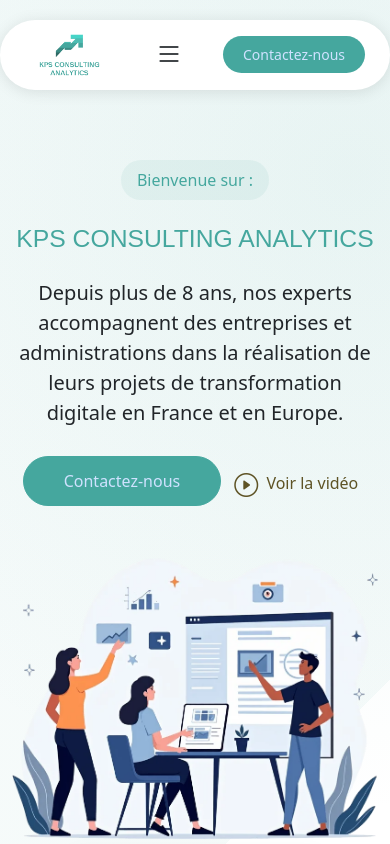
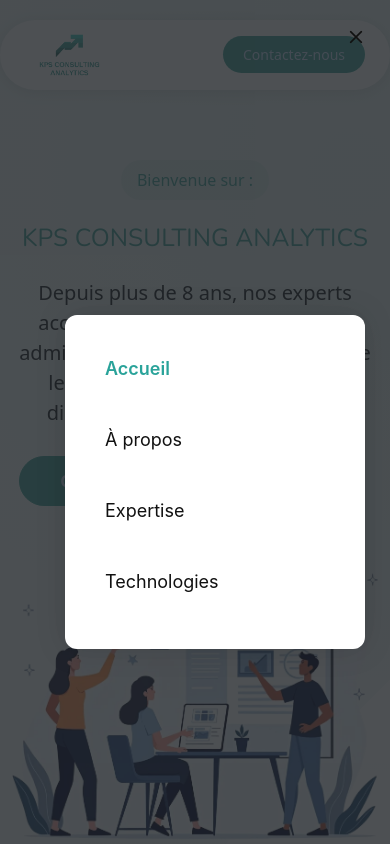
Before and after one commit to kps-dev-ops/kpsgroupe_ca, a Vue app in the folder kps/: page /technologies in a window 390 px wide. Both pictures are taken after a click on the icon 169 px from the left and 53 px from the top of the page. Shown: the top 844 px of the page. Built offline with nearby package versions, Linux system fonts and the light colour scheme.

Commit message:
correction of menu on mobile

```diff
--- a/kps/package.json
+++ b/kps/package.json
@@ -9,6 +9,7 @@
     "preview": "vite preview"
   },
   "dependencies": {
+    "@fontsource/nunito": "^5.2.5",
     "aos": "^2.3.4",
     "bootstrap": "^5.3.3",
     "bootstrap-icons": "^1.11.3",
--- a/kps/src/App.vue
+++ b/kps/src/App.vue
@@ -1,19 +1,70 @@
 <template>
-  <Headers/>
+  <Headers />
   <home />
   <nav>
-    <!-- <RouterLink to="/">Accueil</RouterLink> | -->
-    <!-- <RouterLink to="/about">À propos</RouterLink> | -->
-    <!-- <RouterLink to="/contact">Contact</RouterLink> |
-    <RouterLink to="/expertise">Expertise</RouterLink> |
-    <RouterLink to="/technologies">Technologies</RouterLink> -->
+    <!-- tes RouterLinks si tu les remets un jour -->
   </nav>
 
   <RouterView />
+
+  <!-- 🔼 Flèche retour en haut -->
+  <button
+    v-show="isVisible"
+    class="scroll-to-top"
+    @click="scrollToTop"
+  >
+    ↑
+  </button>
 </template>
 
 <script setup>
+import { ref, onMounted, onUnmounted } from 'vue'
 import { RouterView, RouterLink } from 'vue-router'
-import Headers from './components/Headers.vue';
-import home from './components/home.vue';
+import Headers from './components/Headers.vue'
+import home from './components/home.vue'
+
+const isVisible = ref(false)
+
+const toggleVisibility = () => {
+  isVisible.value = window.scrollY > 300
+}
+
+const scrollToTop = () => {
+  window.scrollTo({ top: 0, behavior: 'smooth' })
+}
+
+onMounted(() => {
+  window.addEventListener('scroll', toggleVisibility)
+})
+
+onUnmounted(() => {
+  window.removeEventListener('scroll', toggleVisibility)
+})
 </script>
+
+<style scoped>
+.scroll-to-top {
+  position: fixed;
+  bottom: 30px;
+  right: 30px;
+  width: 50px;
+  height: 50px;
+  background-color: #20b2aa;
+  color: white;
+  border: none;
+  border-radius: 50%;
+  font-size: 22px;
+  cursor: pointer;
+  box-shadow: 0 4px 8px rgba(0, 0, 0, 0.2);
+  z-index: 1000;
+  display: flex;
+  align-items: center;
+  justify-content: center;
+  transition: opacity 0.3s ease-in-out;
+}
+
+.scroll-to-top:hover {
+  background-color: #1a8e87;
+}
+
+</style>
--- a/kps/src/components/Headers.vue
+++ b/kps/src/components/Headers.vue
@@ -3,23 +3,38 @@
     <div class="header-container container-fluid container-xl position-relative d-flex align-items-center justify-content-between">
 
       <!-- Logo dynamique -->
-      <a :href="store.menu[0].href" class="logo d-flex align-items-center me-auto me-xl-0">
+      <a style="text-decoration: none;" :href="store.menu[0].href" class="logo d-flex align-items-center me-auto me-xl-0">
         <img :src="store.logoPath" alt="Logo">
       </a>
 
       <!-- Menu dynamique -->
-      <nav id="navmenu" :class="['navmenu', store.isMenuOpen ? 'menu-open' : '']">
+      <nav id="navmenu" class="navmenu">
+        <!-- CROIX (×) en haut à droite du menu mobile -->
+        <i
+          v-if="store.isMenuOpen"
+          class="close-icon bi bi-x d-xl-none"
+          @click="store.toggleMenu"
+        ></i>
+
         <ul>
           <li v-for="(item, index) in store.menu" :key="index">
-            <a style="text-decoration: none;" :href="item.href" :class="{ active: index === 0 }">{{ item.label }}</a>
+            <a style="text-decoration: none;"
+              :href="item.href"
+              :class="{ active: activeSection === item.href }"
+              @click="store.toggleMenu"
+            >
+              {{ item.label }}
+            </a>
           </li>
         </ul>
-        <!-- Fix: Appel correct de la fonction avec store -->
-        <i class="mobile-nav-toggle d-xl-none bi bi-list" @click="store.toggleMenu"></i>
-
       </nav>
 
-      <!-- Bouton dynamique -->
+      <!-- Icône menu (☰) mobile -->
+      <div class="mobile-icons d-xl-none" v-if="!store.isMenuOpen">
+        <i class="bi bi-list" @click="store.toggleMenu"></i>
+      </div>
+
+      <!-- Bouton contact -->
       <a style="text-decoration: none;" class="btn-getstarted" :href="store.contactHref">
         {{ store.contactText }}
       </a>
@@ -28,12 +43,136 @@
 </template>
 
 <script setup>
+import { ref, onMounted, watch } from 'vue'
 import { useHeaderStore } from '../stores/headerStore'
+
 const store = useHeaderStore()
+const activeSection = ref(window.location.hash || '#hero')
+
+onMounted(() => {
+  window.addEventListener('hashchange', () => {
+    activeSection.value = window.location.hash
+  })
+})
+
+watch(() => store.isMenuOpen, (isOpen) => {
+  if (isOpen) {
+    document.body.classList.add('mobile-nav-active')
+  } else {
+    document.body.classList.remove('mobile-nav-active')
+  }
+})
 </script>
 
 <style scoped>
 html {
   scroll-behavior: smooth;
 }
+
+/* Lien actif */
+.active {
+  color: #2aa39a;
+  font-weight: normal;
+  border: none;
+  text-decoration: none;
+}
+
+/* Icône menu mobile */
+.mobile-icons {
+  display: flex;
+  align-items: center;
+  margin-left: auto;
+  margin-right: 10px;
+}
+
+.mobile-icons i {
+  font-size: 28px;
+  color: #222;
+  cursor: pointer;
+  transition: 0.2s;
+}
+
+@media (min-width: 1200px) {
+  .mobile-icons {
+    display: none;
+  }
+}
+
+/* CROIX dans le menu mobile */
+.close-icon {
+  position: absolute;
+  top: 15px;
+  right: 20px;
+  font-size: 28px;
+  color: #111;
+  cursor: pointer;
+  z-index: 10001;
+}
+
+/* Menu mobile */
+@media (max-width: 1199px) {
+  .navmenu ul {
+    display: none;
+  }
+
+  body.mobile-nav-active .navmenu {
+    position: fixed;
+    top: 0;
+    left: 0;
+    width: 100%;
+    height: 100vh;
+    background: rgba(33, 37, 41, 0.8);
+    z-index: 9998;
+    display: flex;
+    justify-content: center;
+    align-items: center;
+  }
+
+  body.mobile-nav-active .navmenu ul {
+    display: flex;
+    flex-direction: column;
+    background: white;
+    border-radius: 12px;
+    padding: 30px 20px 20px;
+    width: 80%;
+    max-width: 300px;
+    box-shadow: 0 0 30px rgba(0, 0, 0, 0.15);
+    position: relative;
+  }
+
+  body.mobile-nav-active .navmenu li {
+    margin-bottom: 1.5rem;
+    text-align: center;
+  }
+
+  body.mobile-nav-active .navmenu a {
+    font-size: 18px;
+    font-weight: normal;
+    color: #111;
+    text-decoration: none;
+    transition: color 0.2s ease-in-out;
+  }
+
+  body.mobile-nav-active .navmenu a.active {
+    color: #2aa39a;
+    font-weight: 600;
+    border: none;
+    text-decoration: none;
+  }
+
+  body.mobile-nav-active .navmenu a.active::after {
+    display: none !important;
+  }
+
+  body.mobile-nav-active .navmenu a.active:focus,
+  body.mobile-nav-active .navmenu a.active:visited {
+    outline: none;
+    box-shadow: none;
+    border: none;
+  }
+
+  body.mobile-nav-active {
+    overflow: hidden;
+  }
+}
 </style>
--- a/kps/src/components/home.vue
+++ b/kps/src/components/home.vue
@@ -5,17 +5,18 @@
     <Technologies/>
     <Clients/>
     <Contact/>
+
     <Footer/>
 
-  </template>
+    </template>
 
   <script setup>
+
   import Accueil from '../views/Acceuil.vue'
   import APropos from '../views/APropos.vue'
   import Technologies from '../views/Technologies.vue';
   import Clients from '../views/Clients.vue';
   import Footer from './Footer.vue';
   import Expertise from '../views/Expertise.vue';
-
   import Contact from '../views/Contact.vue';
   </script>
--- a/kps/src/main.js
+++ b/kps/src/main.js
@@ -5,6 +5,9 @@ import { createPinia } from 'pinia'
 import './style.css'
 import 'bootstrap/dist/css/bootstrap.min.css'
 import 'bootstrap-icons/font/bootstrap-icons.css'
+import '@fontsource/nunito/400.css'   // Regular
+import '@fontsource/nunito/600.css'   // Semi-bold
+import '@fontsource/nunito/700.css'   // Bold
 import AOS from 'aos'
 import 'aos/dist/aos.css'
 
--- a/kps/src/stores/useClientsStore.js
+++ b/kps/src/stores/useClientsStore.js
@@ -11,6 +11,7 @@ export const useClientsStore = defineStore('clients', {
       './src/assets/img/clients/client-6.png',
       './src/assets/img/clients/client-7.png',
       './src/assets/img/clients/client-8.png'
+
     ]
   })
 })
--- a/kps/src/stores/useTechnologieStore.js
+++ b/kps/src/stores/useTechnologieStore.js
@@ -3,7 +3,7 @@ import { defineStore } from 'pinia'
 export const useTechnologieStore = defineStore('Technologies', {
   state: () => ({
     intro: `KPS CONSULTING ANALYTICS place l'innovation et l'excellence au cœur de son
-    développement et intervient dans les domaines liés à la transformation digitale...`,
+    développement et intervient dans les domaines liés à la transformation digitale des grands groupes, des PME, des TPE et nous accompagnons toutes sortes de start-ups. `,
     activeTab: 'features-tab-1',
     tabs: [
       {
--- a/kps/src/views/Acceuil.vue
+++ b/kps/src/views/Acceuil.vue
@@ -4,7 +4,7 @@
         <div class="row align-items-center">
           <div class="col-lg-6">
             <div class="hero-content" data-aos="fade-up" data-aos-delay="100">
-              <div class="company-badge mb-4">
+              <div style="font-weight: normal" class="company-badge mb-4" >
                 {{ store.intro }}
               </div>
               <h2 class="mb-4" style="color: #45A79E;">
@@ -14,7 +14,7 @@
                 {{ store.description }}
               </p>
               <div class="hero-buttons">
-                <a :href="store.contactHref" class="btn btn-primary me-0 me-sm-2 mx-1">{{ store.contactText }}</a>
+                <a style="font-weight:bold ;" :href="store.contactHref" class="btn btn-primary me-0 me-sm-2 mx-1">{{ store.contactText }}</a>
                 <a :href="store.videoUrl" class="btn btn-link mt-2 mt-sm-0 glightbox">
                   <i class="bi bi-play-circle me-1"></i>
                   {{ store.videoText }}
@@ -41,7 +41,7 @@
                 <i :class="stat.icon"></i>
               </div>
               <div class="stat-content">
-                <h4>{{ stat.title }}</h4>
+                <h4 style="color: #5E5325;">{{ stat.title }}</h4>
                 <p class="mb-0">{{ stat.description }}</p>
               </div>
             </div>
--- a/kps/src/views/Clients.vue
+++ b/kps/src/views/Clients.vue
@@ -4,34 +4,31 @@
         <Swiper
           :modules="[Autoplay, Pagination]"
           :loop="true"
+          :watchSlidesProgress="true"
           :speed="600"
           :autoplay="{ delay: 3000, disableOnInteraction: false }"
-          :pagination="{ clickable: true }"
+          :pagination="{ el: '.swiper-pagination', clickable: true }"
           :breakpoints="breakpoints"
           class="clients-swiper"
         >
           <SwiperSlide v-for="(logo, index) in store.logos" :key="index">
             <img :src="logo" class="img-fluid" alt="Client logo" />
           </SwiperSlide>
-
-          <!-- Pagination visible dans le slot si besoin -->
-          <template #pagination>
-            <div class="swiper-pagination"></div>
-          </template>
         </Swiper>
+        <div class="swiper-pagination mt-4"></div>
       </div>
     </section>
   </template>
 
   <script setup>
   import { useClientsStore } from '../stores/useClientsStore'
-  const store = useClientsStore()
-
   import { Swiper, SwiperSlide } from 'swiper/vue'
   import { Autoplay, Pagination } from 'swiper/modules'
 
   import 'swiper/css'
   import 'swiper/css/pagination'
+
+  const store = useClientsStore()
 
   const breakpoints = {
     320: { slidesPerView: 2, spaceBetween: 40 },
--- a/kps/src/views/Technologies.vue
+++ b/kps/src/views/Technologies.vue
@@ -1,7 +1,7 @@
 <template>
     <section id="Technologies" class="features section">
       <div class="container section-title" data-aos="fade-up">
-        <h2>Technologies</h2>
+        <h2 style="color:#5E5325 ;">Technologies</h2>
         <p>{{ store.intro }}</p>
       </div>
 
```
Also changed, not shown: 1 other file (tests, documents, lock files or other folders).
